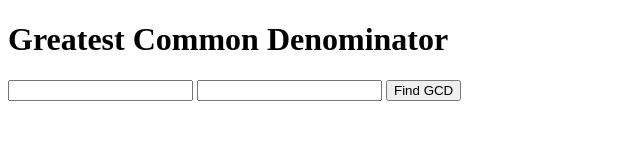
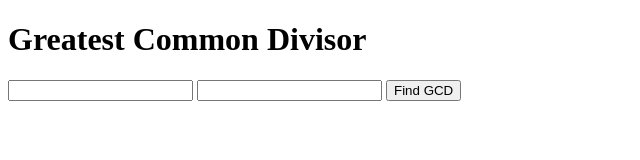
Before and after one commit to jimlindybner/greatest-common-divisor, a plain HTML site: page index.html in a window 1280 px wide. Shown: the whole page, without its empty margins (0-640 px from the left). Drawn offline with Linux system fonts and the light colour scheme.

Commit message:
h1 content change

```diff
--- a/index.html
+++ b/index.html
@@ -4,10 +4,10 @@
     <meta charset="UTF-8">
     <meta http-equiv="X-UA-Compatible" content="IE=edge">
     <meta name="viewport" content="width=device-width, initial-scale=1.0">
-    <title>Document</title>
+    <title>GCD</title>
 </head>
 <body>
-    <h1>Greatest Common Denominator</h1>
+    <h1>Greatest Common Divisor</h1>
 
     <form action="#" method="get" name="formGCD">
         <input type="number" name="num1" id="num1">
```
